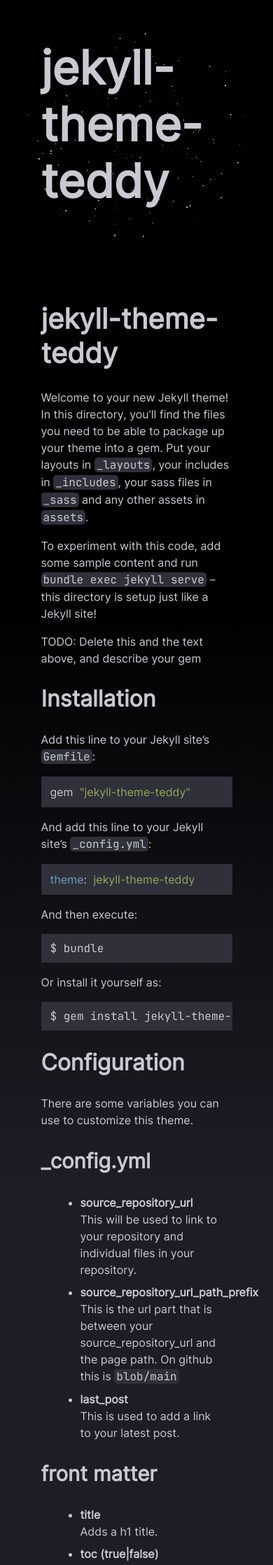
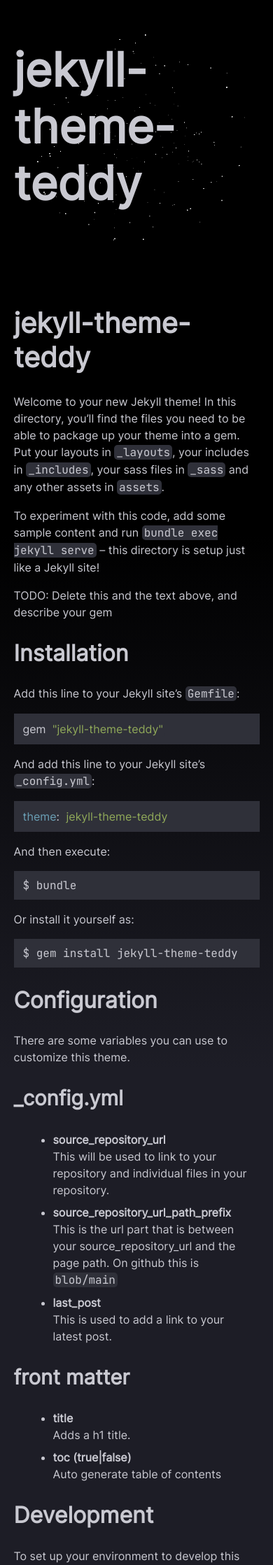
Before and after one commit to Teddy55Codes/jekyll-theme-teddy, a Jekyll site: the page built from README.md, in a window 390 px wide. Shown: the top 2237 px of the page at 70% size. Built offline with Jekyll 4.4.1, drawn with Linux system fonts in a browser that asks for light colours; our own code applies the rules of GitHub Pages for plain Markdown files.

Commit message:
left and right white space is now responsive

```diff
--- a/_sass/jekyll-theme-teddy.scss
+++ b/_sass/jekyll-theme-teddy.scss
@@ -12,8 +12,28 @@
   margin: 0;
 }
 
-main {
-  margin: 2% 15% 5% 15%;
+@media (min-width: $large-screen) {
+  main {
+    margin: 2% 20% 5% 20%;
+  }
+}
+
+@media (min-width: $medium-screen) and (max-width: $large-screen - 1px) {
+  main {
+    margin: 2% 15% 5% 15%;
+  }
+}
+
+@media (min-width: $small-screen) and (max-width: $medium-screen - 1px) {
+  main {
+    margin: 2% 10% 5% 10%;
+  }
+}
+
+@media (max-width: $small-screen - 1px) {
+  main {
+    margin: 2% 5% 5% 5%;
+  }
 }
 
 img {
--- a/_sass/variables.scss
+++ b/_sass/variables.scss
@@ -32,3 +32,8 @@
 // Links
 $link-normal: #0071e0 !default;
 $link-visited: #7540b2 !default;
+
+// Responsive Sizes
+$large-screen: 2000px !default;
+$medium-screen: 1000px !default;
+$small-screen: 700px !default;
```
